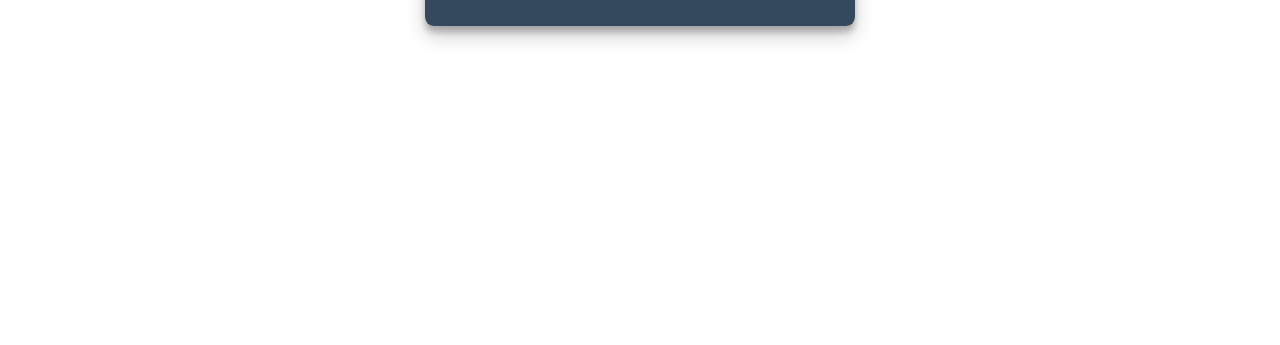
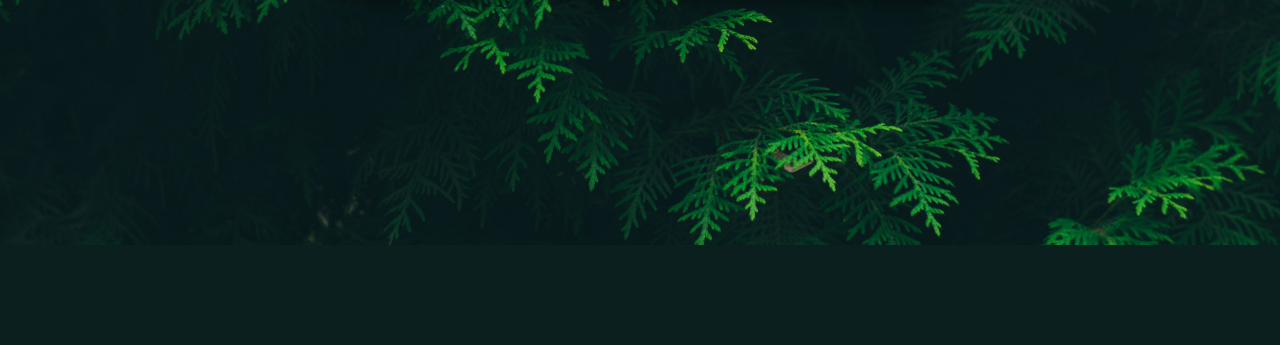
Before and after one commit to sharjak/educational-quiz-site, a Django app: page /quiz/ in a window 1280 px wide. Shown: the part 555-900 px from the top of the page. After the commit the page ends 800 px from the top, so only its background shows below. Run offline with Django 3.2, Linux system fonts and the light colour scheme; some libraries are stand-ins or nearby versions.

Commit message:
Updated design for main page and quiz page, configured database to connect with postgres, created sign up button, dropdown for login

```diff
--- a/quizzes/static/css/navbar.css
+++ b/quizzes/static/css/navbar.css
@@ -1,7 +1,10 @@
 body {
     background-color: black
 }
+
+
 nav .navbar-brand {
+    letter-spacing: 2px;
     font-size: 35px;
     margin-left: 50px;
 }
@@ -10,7 +13,7 @@ nav .navbar-brand .navbar-toggle a {
     font-size: 18px;
 	padding-bottom: 20px !important;
 	padding-top: 20px !important;
-    transition: all 0.3s ease;
+    transition: all 1s ease;
 }
 
 li {
@@ -20,12 +23,102 @@ li {
     font-size: 14px;
     font-weight: 700;
     position: relative;
-    -webkit-transition: all 0.4s ease;
-    -o-transition: all 0.4s ease;
-    transition: all 0.4s ease;
+}
+
+li:hover {
+    transition: 1s;
 }
 
 .menu-title {
     text-align: center;
     padding: 5px 0px 5px 0px;
 }
+
+.dropdown-menu {
+    background-color: #444;
+    opacity: 0.7;
+}
+
+.fadein-text {
+  -webkit-animation: fadein-text 2s; /* Safari, Chrome and Opera > 12.1 */
+       -moz-animation: fadein-text 2s; /* Firefox < 16 */
+        -ms-animation: fadein-text 2s; /* Internet Explorer */
+         -o-animation: fadein-text 2s; /* Opera < 12.1 */
+            animation: fadein-text 2s;
+}
+
+@keyframes fadein-text {
+    from { opacity: 0; }
+    to   { opacity: 0.7; }
+}
+
+/* Firefox < 16 */
+@-moz-keyframes fadein-text {
+    from { opacity: 0; }
+    to   { opacity: 0.7; }
+}
+
+/* Safari, Chrome and Opera > 12.1 */
+@-webkit-keyframes fadein-text {
+    from { opacity: 0; }
+    to   { opacity: 0.7; }
+}
+
+/* Internet Explorer */
+@-ms-keyframes fadein-text {
+    from { opacity: 0; }
+    to   { opacity: 0.7; }
+}
+
+/* Opera < 12.1 */
+@-o-keyframes fadein-text {
+    from { opacity: 0; }
+    to   { opacity: 0.7; }
+}
+
+.fadein-img {
+  -webkit-animation: fadein-img 2s; /* Safari, Chrome and Opera > 12.1 */
+       -moz-animation: fadein-img 2s; /* Firefox < 16 */
+        -ms-animation: fadein-img 2s; /* Internet Explorer */
+         -o-animation: fadein-img 2s; /* Opera < 12.1 */
+            animation: fadein-img 2s;
+}
+
+@keyframes fadein-img {
+    from { opacity: 0; }
+    to   { opacity: 1; }
+}
+
+/* Firefox < 16 */
+@-moz-keyframes fadein-img {
+    from { opacity: 0; }
+    to   { opacity: 1; }
+}
+
+/* Safari, Chrome and Opera > 12.1 */
+@-webkit-keyframes fadein-img {
+    from { opacity: 0; }
+    to   { opacity: 1; }
+}
+
+/* Internet Explorer */
+@-ms-keyframes fadein-img {
+    from { opacity: 0; }
+    to   { opacity: 1; }
+}
+
+/* Opera < 12.1 */
+@-o-keyframes fadein-img {
+    from { opacity: 0; }
+    to   { opacity: 1; }
+}
+
+.login-nav-dropdown {
+  background: white !important;
+  width: 275px;
+}
+
+.separator {
+  margin-top: 10px;
+  margin-bottom: 10px;
+}
--- a/quizzes/static/css/quizstyle.css
+++ b/quizzes/static/css/quizstyle.css
@@ -7,16 +7,15 @@ body, html {
 }
 
 .wrapper {
-  width: 430px;
+  width: 600px;
   margin: 0 auto;
-  height: 100%;
-  padding-top: 0px;
-}
+  opacity: 0.7;
+  }
 
 #quiz {
-  margin-top: 100px;
+  letter-spacing: 2px;
+  margin-top: 150px;
   background-color: #34495E;
-  padding-bottom: 60px;
   width: 100%;
   border-radius: 2%;
   color: #fff;
@@ -54,7 +53,7 @@ body, html {
 }
 
 .answers div {
-  width: 50%;
+  width: 25%;
   margin: 0 auto;
   padding-bottom: 15px;
   border-top: 1px solid grey;
@@ -84,3 +83,24 @@ body, html {
 .false {
   background-color: #DC4437;
 }
+
+
+.img
+{
+  position: relative;
+  height: 100%;
+  background-image: attr(data-img url);
+  background-color: #000;
+  background-attachment: fixed;
+  background-size: cover;
+  background-position: center;
+  border-top: 3px solid white;
+  text-align: center;
+  font-family: 'Open Sans', sans-serif;
+  font-size: 28px;
+  font-weight: bold;
+  letter-spacing: -2px;
+  color: rgba(255,255,255,0.85);
+  text-stroke: 3px rgba(0,0,0,0.7);
+  cursor: default;
+}
--- a/quizzes/templates/quiz.html
+++ b/quizzes/templates/quiz.html
@@ -6,7 +6,8 @@
 <script src="{% static 'js/quiz.js' %}"></script>
 {% endblock %}
 {% block body %}
-<div class="wrapper">
+<div class="img fadein-img" data-img="{% static 'images/quizBackground/fern.jpg' %}">
+  <div class="wrapper fadein-text">
     <div id="quiz">
       <h1>Trivia quiz</h1>
       <p class="questions"></p>
@@ -18,4 +19,5 @@
       </div>
     </div>
   </div>
+</div>
 {% endblock %}
--- a/quizzes/urls.py
+++ b/quizzes/urls.py
@@ -3,7 +3,6 @@ from . import views
 from django.urls import path
 
 urlpatterns = [
-    path('/index', views.index, name='mainpage'),
+    path('', views.index, name='main page'),
     path('/quiz', views.quiz, name='quiz'),
-    path('/ha', views.quiz)
 ]
```
Also changed, not shown: quizsite/settings.py (+6 -2 lines), quizzes/static/css/indexstyle.css (+41 -4 lines), quizzes/static/js/quiz.js (+42 -0 lines), quizzes/templates/base.html (+58 -10 lines), quizzes/templates/index.html (+5 -5 lines), quizzes/static/images/quizBackground/fern.jpg (added), quizzes/static/js/index.js (line endings or trailing spaces). Lines whose indentation alone changed are shown as unchanged.
